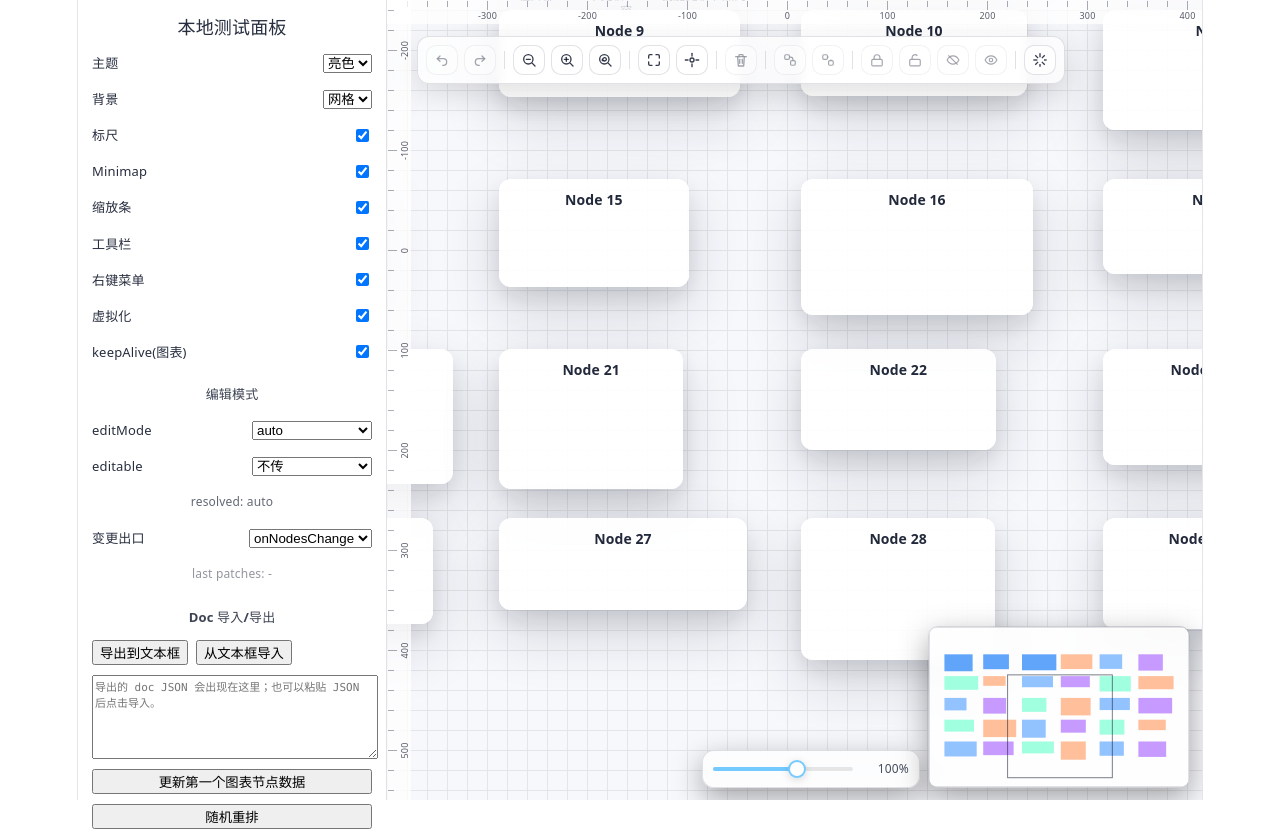
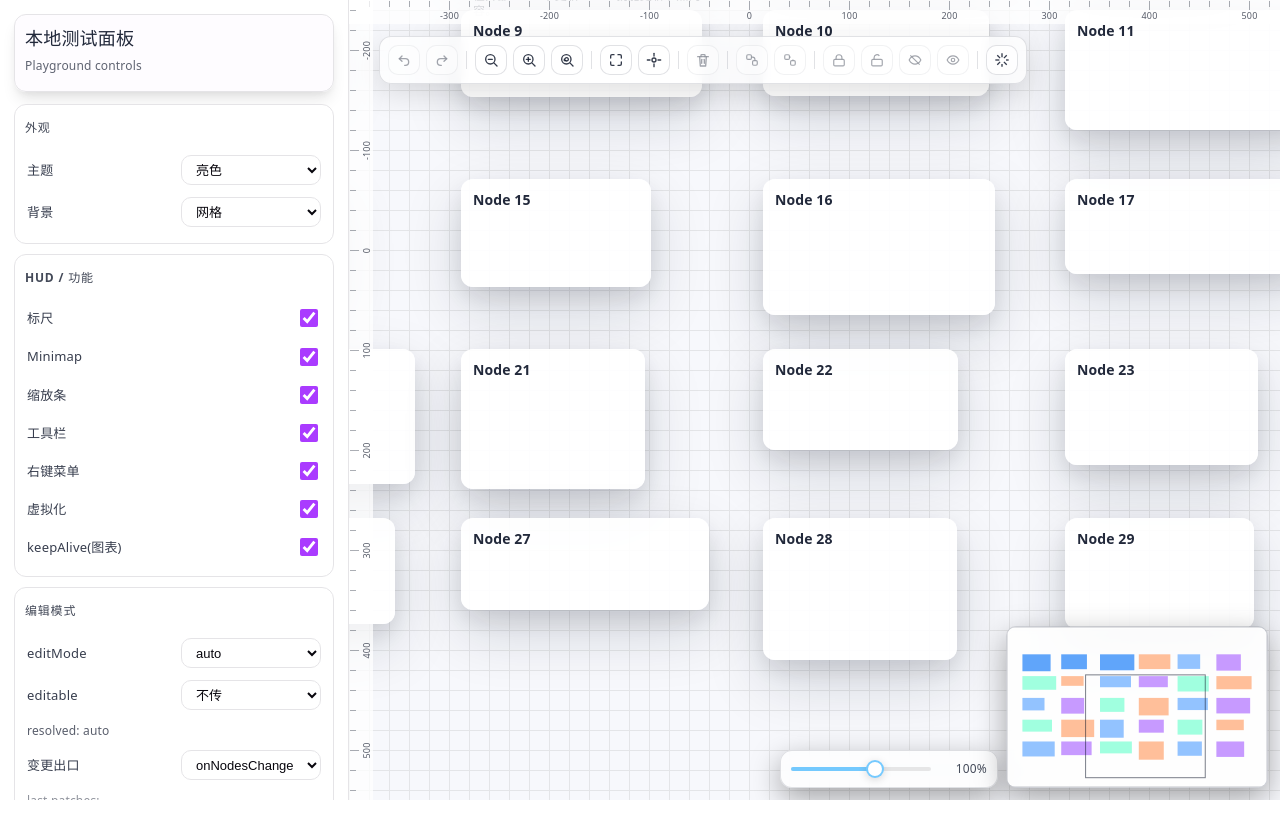
Before and after one commit to qiuyulc/infinite-map, a React (Vite) app in the folder playground/: page / in a window 1280 px wide. After the commit the page ends 800 px from the top, so only its background shows below. Built offline with nearby package versions, Linux system fonts and the light colour scheme.

Commit message:
style(playground): polish local test panel UI

```diff
--- a/playground/src/App.css
+++ b/playground/src/App.css
@@ -14,6 +14,179 @@
   &:focus-visible {
     outline: 2px solid var(--accent);
     outline-offset: 2px;
+  }
+}
+
+/* -----------------------------------------------------------------------------
+ * Playground: 本地测试面板样式
+ * -------------------------------------------------------------------------- */
+
+.pg-shell {
+  height: 100svh;
+  display: flex;
+  background: var(--bg);
+}
+
+.pg-shell[data-theme='dark'] {
+  color: rgba(255, 255, 255, 0.92);
+}
+.pg-shell[data-theme='light'] {
+  color: rgba(15, 23, 42, 0.92);
+}
+
+.pg-sidebar {
+  width: 320px;
+  min-width: 320px;
+  max-width: 320px;
+  border-right: 1px solid var(--border);
+  background: color-mix(in srgb, var(--bg) 70%, transparent);
+  backdrop-filter: blur(10px);
+  padding: 14px 14px 18px;
+  overflow: auto;
+}
+
+.pg-main {
+  flex: 1;
+  min-width: 0;
+}
+
+.pg-title {
+  display: flex;
+  flex-direction: column;
+  gap: 2px;
+  padding: 10px 10px 12px;
+  border: 1px solid var(--border);
+  border-radius: 12px;
+  background: color-mix(in srgb, var(--bg) 88%, var(--accent-bg));
+  box-shadow: var(--shadow);
+  margin-bottom: 12px;
+}
+.pg-title__main {
+  font-weight: 800;
+  letter-spacing: 0.2px;
+}
+.pg-title__sub {
+  font-size: 12px;
+  opacity: 0.72;
+}
+
+.pg-section {
+  padding: 10px;
+  border: 1px solid var(--border);
+  border-radius: 12px;
+  background: color-mix(in srgb, var(--bg) 92%, transparent);
+  margin-bottom: 10px;
+}
+.pg-section__title {
+  font-weight: 750;
+  font-size: 12px;
+  opacity: 0.85;
+  margin-bottom: 8px;
+  text-transform: uppercase;
+  letter-spacing: 0.8px;
+}
+
+.pg-row {
+  display: flex;
+  justify-content: space-between;
+  align-items: center;
+  gap: 10px;
+  padding: 6px 2px;
+  font-size: 13px;
+}
+.pg-row__label {
+  white-space: nowrap;
+  opacity: 0.9;
+}
+
+.pg-control {
+  min-width: 140px;
+  height: 30px;
+  border-radius: 10px;
+  border: 1px solid var(--border);
+  background: color-mix(in srgb, var(--bg) 94%, transparent);
+  color: var(--text-h);
+  padding: 0 10px;
+  font-size: 13px;
+}
+.pg-control:focus-visible {
+  outline: 2px solid var(--accent-border);
+  outline-offset: 2px;
+}
+
+.pg-check {
+  width: 18px;
+  height: 18px;
+  accent-color: var(--accent);
+}
+
+.pg-hint {
+  font-size: 12px;
+  opacity: 0.75;
+  padding: 2px 2px 0;
+}
+.pg-hint--muted {
+  opacity: 0.5;
+}
+
+.pg-actions {
+  display: flex;
+  gap: 8px;
+  flex-wrap: wrap;
+}
+
+.pg-btn {
+  height: 32px;
+  padding: 0 12px;
+  border-radius: 10px;
+  border: 1px solid var(--border);
+  background: color-mix(in srgb, var(--accent-bg) 60%, var(--bg));
+  color: var(--text-h);
+  font-size: 13px;
+  cursor: pointer;
+  transition: transform 0.06s ease, border-color 0.2s ease, box-shadow 0.2s ease;
+}
+.pg-btn:hover {
+  border-color: var(--accent-border);
+  box-shadow: var(--shadow);
+}
+.pg-btn:active {
+  transform: translateY(1px);
+}
+.pg-btn:focus-visible {
+  outline: 2px solid var(--accent-border);
+  outline-offset: 2px;
+}
+
+.pg-textarea {
+  width: 100%;
+  margin-top: 10px;
+  border-radius: 12px;
+  border: 1px solid var(--border);
+  background: color-mix(in srgb, var(--code-bg) 86%, transparent);
+  color: var(--text-h);
+  padding: 10px;
+  font-size: 12px;
+  font-family: ui-monospace, SFMono-Regular, Menlo, Monaco, Consolas, monospace;
+  resize: vertical;
+  box-sizing: border-box;
+}
+.pg-textarea:focus-visible {
+  outline: 2px solid var(--accent-border);
+  outline-offset: 2px;
+}
+
+@media (max-width: 960px) {
+  .pg-shell {
+    flex-direction: column;
+  }
+  .pg-sidebar {
+    width: 100%;
+    min-width: 0;
+    max-width: none;
+    border-right: none;
+    border-bottom: 1px solid var(--border);
+    max-height: 46svh;
   }
 }
 
--- a/playground/src/App.tsx
+++ b/playground/src/App.tsx
@@ -11,6 +11,7 @@ import {
 import { composePlugins, InfiniteMapThemeProvider, createDefaultEditorPluginsWithUI } from '@qiuyulc/infinite-map-editor';
 import { makeDemoNodes } from '@qiuyulc/infinite-map/demo';
 import { createHudContributionExamplePlugin } from './plugins/createHudContributionExamplePlugin';
+import './App.css';
 
 type ResourceStore<T> = {
   get: (id: string) => T | undefined;
@@ -145,110 +146,109 @@ export default function App() {
 
   return (
     <InfiniteMapThemeProvider base={themeBase}>
-      <div style={{ height: '100vh', display: 'flex' }}>
-        <aside
-          style={{
-            width: 280,
-            padding: 14,
-            borderRight: '1px solid rgba(15,23,42,0.12)',
-            background: themeBase === 'dark' ? 'rgba(15,23,42,0.78)' : 'rgba(255,255,255,0.78)',
-            color: themeBase === 'dark' ? 'rgba(255,255,255,0.9)' : 'rgba(15,23,42,0.9)',
-            backdropFilter: 'blur(6px)',
-          }}
-        >
-          <div style={{ fontWeight: 700, marginBottom: 10 }}>本地测试面板</div>
+      <div className="pg-shell" data-theme={themeBase}>
+        <aside className="pg-sidebar">
+          <div className="pg-title">
+            <div className="pg-title__main">本地测试面板</div>
+            <div className="pg-title__sub">Playground controls</div>
+          </div>
 
-          <div style={{ display: 'grid', gap: 10, fontSize: 13 }}>
-            <label style={{ display: 'flex', justifyContent: 'space-between', gap: 10, alignItems: 'center' }}>
-              <span>主题</span>
-              <select value={themeBase} onChange={(e) => setThemeBase(e.target.value as any)}>
+          <div className="pg-section">
+            <div className="pg-section__title">外观</div>
+            <label className="pg-row">
+              <span className="pg-row__label">主题</span>
+              <select className="pg-control" value={themeBase} onChange={(e) => setThemeBase(e.target.value as any)}>
                 <option value="light">亮色</option>
                 <option value="dark">暗色</option>
               </select>
             </label>
 
-            <label style={{ display: 'flex', justifyContent: 'space-between', gap: 10, alignItems: 'center' }}>
-              <span>背景</span>
-              <select value={backgroundMode} onChange={(e) => setBackgroundMode(e.target.value as any)}>
+            <label className="pg-row">
+              <span className="pg-row__label">背景</span>
+              <select className="pg-control" value={backgroundMode} onChange={(e) => setBackgroundMode(e.target.value as any)}>
                 <option value="grid">网格</option>
                 <option value="dots">点阵</option>
               </select>
             </label>
+          </div>
 
-            <label style={{ display: 'flex', justifyContent: 'space-between', gap: 10, alignItems: 'center' }}>
-              <span>标尺</span>
-              <input type="checkbox" checked={rulersEnabled} onChange={(e) => setRulersEnabled(e.target.checked)} />
+          <div className="pg-section">
+            <div className="pg-section__title">HUD / 功能</div>
+            <label className="pg-row">
+              <span className="pg-row__label">标尺</span>
+              <input className="pg-check" type="checkbox" checked={rulersEnabled} onChange={(e) => setRulersEnabled(e.target.checked)} />
             </label>
-            <label style={{ display: 'flex', justifyContent: 'space-between', gap: 10, alignItems: 'center' }}>
-              <span>Minimap</span>
-              <input type="checkbox" checked={minimapEnabled} onChange={(e) => setMinimapEnabled(e.target.checked)} />
+            <label className="pg-row">
+              <span className="pg-row__label">Minimap</span>
+              <input className="pg-check" type="checkbox" checked={minimapEnabled} onChange={(e) => setMinimapEnabled(e.target.checked)} />
             </label>
-            <label style={{ display: 'flex', justifyContent: 'space-between', gap: 10, alignItems: 'center' }}>
-              <span>缩放条</span>
-              <input type="checkbox" checked={zoomDockEnabled} onChange={(e) => setZoomDockEnabled(e.target.checked)} />
+            <label className="pg-row">
+              <span className="pg-row__label">缩放条</span>
+              <input className="pg-check" type="checkbox" checked={zoomDockEnabled} onChange={(e) => setZoomDockEnabled(e.target.checked)} />
             </label>
-            <label style={{ display: 'flex', justifyContent: 'space-between', gap: 10, alignItems: 'center' }}>
-              <span>工具栏</span>
-              <input type="checkbox" checked={toolbarEnabled} onChange={(e) => setToolbarEnabled(e.target.checked)} />
+            <label className="pg-row">
+              <span className="pg-row__label">工具栏</span>
+              <input className="pg-check" type="checkbox" checked={toolbarEnabled} onChange={(e) => setToolbarEnabled(e.target.checked)} />
             </label>
-            <label style={{ display: 'flex', justifyContent: 'space-between', gap: 10, alignItems: 'center' }}>
-              <span>右键菜单</span>
-              <input
-                type="checkbox"
-                checked={contextMenuEnabled}
-                onChange={(e) => setContextMenuEnabled(e.target.checked)}
-              />
+            <label className="pg-row">
+              <span className="pg-row__label">右键菜单</span>
+              <input className="pg-check" type="checkbox" checked={contextMenuEnabled} onChange={(e) => setContextMenuEnabled(e.target.checked)} />
             </label>
-            <label style={{ display: 'flex', justifyContent: 'space-between', gap: 10, alignItems: 'center' }}>
-              <span>虚拟化</span>
-              <input type="checkbox" checked={virtualizationEnabled} onChange={(e) => setVirtualizationEnabled(e.target.checked)} />
+            <label className="pg-row">
+              <span className="pg-row__label">虚拟化</span>
+              <input className="pg-check" type="checkbox" checked={virtualizationEnabled} onChange={(e) => setVirtualizationEnabled(e.target.checked)} />
             </label>
-            <label style={{ display: 'flex', justifyContent: 'space-between', gap: 10, alignItems: 'center' }}>
-              <span>keepAlive(图表)</span>
-              <input type="checkbox" checked={keepAliveEnabled} onChange={(e) => setKeepAliveEnabled(e.target.checked)} />
+            <label className="pg-row">
+              <span className="pg-row__label">keepAlive(图表)</span>
+              <input className="pg-check" type="checkbox" checked={keepAliveEnabled} onChange={(e) => setKeepAliveEnabled(e.target.checked)} />
             </label>
+          </div>
 
-            <div style={{ marginTop: 6, fontWeight: 700, opacity: 0.9 }}>编辑模式</div>
-            <label style={{ display: 'flex', justifyContent: 'space-between', gap: 10, alignItems: 'center' }}>
-              <span>editMode</span>
-              <select value={editMode} onChange={(e) => setEditMode(e.target.value as any)} style={{ minWidth: 120 }}>
+          <div className="pg-section">
+            <div className="pg-section__title">编辑模式</div>
+            <label className="pg-row">
+              <span className="pg-row__label">editMode</span>
+              <select className="pg-control" value={editMode} onChange={(e) => setEditMode(e.target.value as any)}>
                 <option value="unset">不传</option>
                 <option value="auto">auto</option>
                 <option value="readonly">readonly</option>
                 <option value="controlled">controlled</option>
               </select>
             </label>
-            <label style={{ display: 'flex', justifyContent: 'space-between', gap: 10, alignItems: 'center' }}>
-              <span>editable</span>
-              <select value={editable} onChange={(e) => setEditable(e.target.value as any)} style={{ minWidth: 120 }}>
+            <label className="pg-row">
+              <span className="pg-row__label">editable</span>
+              <select className="pg-control" value={editable} onChange={(e) => setEditable(e.target.value as any)}>
                 <option value="unset">不传</option>
                 <option value="true">true</option>
                 <option value="false">false</option>
               </select>
             </label>
-            <div style={{ fontSize: 12, opacity: 0.72 }}>resolved: {resolvedEditModeText}</div>
+            <div className="pg-hint">resolved: {resolvedEditModeText}</div>
 
-            <label style={{ display: 'flex', justifyContent: 'space-between', gap: 10, alignItems: 'center' }}>
-              <span>变更出口</span>
-              <select value={changeOutput} onChange={(e) => setChangeOutput(e.target.value as any)} style={{ minWidth: 120 }}>
+            <label className="pg-row">
+              <span className="pg-row__label">变更出口</span>
+              <select className="pg-control" value={changeOutput} onChange={(e) => setChangeOutput(e.target.value as any)}>
                 <option value="nodes">onNodesChange</option>
                 <option value="patches">onPatches</option>
                 <option value="both">两者都要</option>
                 <option value="none">都不传</option>
               </select>
             </label>
-            {lastPatchesInfo ? (
-              <div style={{ fontSize: 12, opacity: 0.72 }}>
-                last patches: {lastPatchesInfo.count}（source: {String((lastPatchesInfo.meta as any).source ?? '-')}, phase:{' '}
-                {String((lastPatchesInfo.meta as any).phase ?? '-')})
+            <div className={lastPatchesInfo ? 'pg-hint' : 'pg-hint pg-hint--muted'}>
+              last patches:{' '}
+              {lastPatchesInfo
+                ? `${lastPatchesInfo.count}（source: ${String((lastPatchesInfo.meta as any).source ?? '-')}, phase: ${String(
+                    (lastPatchesInfo.meta as any).phase ?? '-'
+                  )}）`
+                : '-'}
             </div>
-            ) : (
-              <div style={{ fontSize: 12, opacity: 0.5 }}>last patches: -</div>
-            )}
+          </div>
 
-            <div style={{ marginTop: 6, fontWeight: 700, opacity: 0.9 }}>Doc 导入/导出</div>
-            <div style={{ display: 'flex', gap: 8 }}>
+          <div className="pg-section">
+            <div className="pg-section__title">Doc 导入/导出</div>
+            <div className="pg-actions">
               <button
+                className="pg-btn"
                 type="button"
                 onClick={() => {
                   const doc = apiRef.current?.exportDoc();
@@ -259,6 +259,7 @@ export default function App() {
                 导出到文本框
               </button>
               <button
+                className="pg-btn"
                 type="button"
                 onClick={() => {
                   if (!apiRef.current) return;
@@ -275,17 +276,21 @@ export default function App() {
               </button>
             </div>
             <textarea
+              className="pg-textarea"
               value={docText}
               onChange={(e) => setDocText(e.target.value)}
               rows={6}
               placeholder="导出的 doc JSON 会出现在这里；也可以粘贴 JSON 后点击导入。"
-              style={{ width: '100%', resize: 'vertical', fontSize: 11, fontFamily: 'ui-monospace, SFMono-Regular, Menlo, Monaco, Consolas, monospace' }}
             />
+          </div>
 
+          <div className="pg-section">
+            <div className="pg-section__title">操作</div>
+            <div className="pg-actions">
               <button
+                className="pg-btn"
                 type="button"
                 onClick={() => {
-                // 更新外置数据：只会影响对应 dataRefId 的节点内容
                   const id = chartNodeIds[0];
                   if (!id) return;
                   const next = (chartStore.get(id) ?? 0) + 5;
@@ -294,8 +299,8 @@ export default function App() {
               >
                 更新第一个图表节点数据
               </button>
-
               <button
+                className="pg-btn"
                 type="button"
                 onClick={() => {
                   const base = makeDemoNodes(30);
@@ -306,9 +311,10 @@ export default function App() {
                 随机重排
               </button>
             </div>
+          </div>
         </aside>
 
-        <main style={{ flex: 1, minWidth: 0 }}>
+        <main className="pg-main">
           <InfiniteMap
             nodes={nodes}
             onNodesChange={onNodesChange}
--- a/playground/src/index.css
+++ b/playground/src/index.css
@@ -51,11 +51,10 @@
 }
 
 #root {
-  width: 1126px;
+  width: 100%;
   max-width: 100%;
-  margin: 0 auto;
-  text-align: center;
-  border-inline: 1px solid var(--border);
+  margin: 0;
+  text-align: left;
   min-height: 100svh;
   display: flex;
   flex-direction: column;
```
Lines whose indentation alone changed are shown as unchanged.
